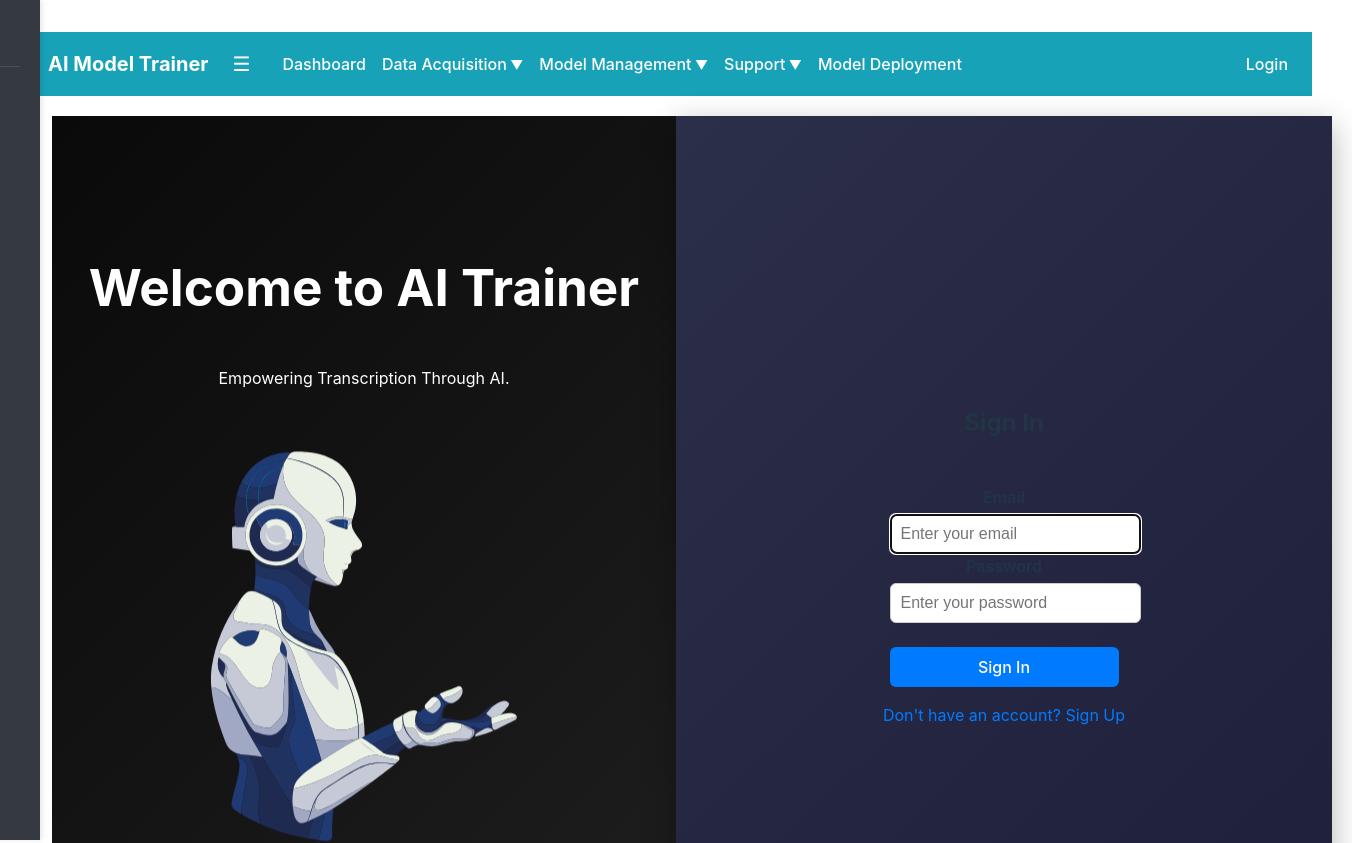
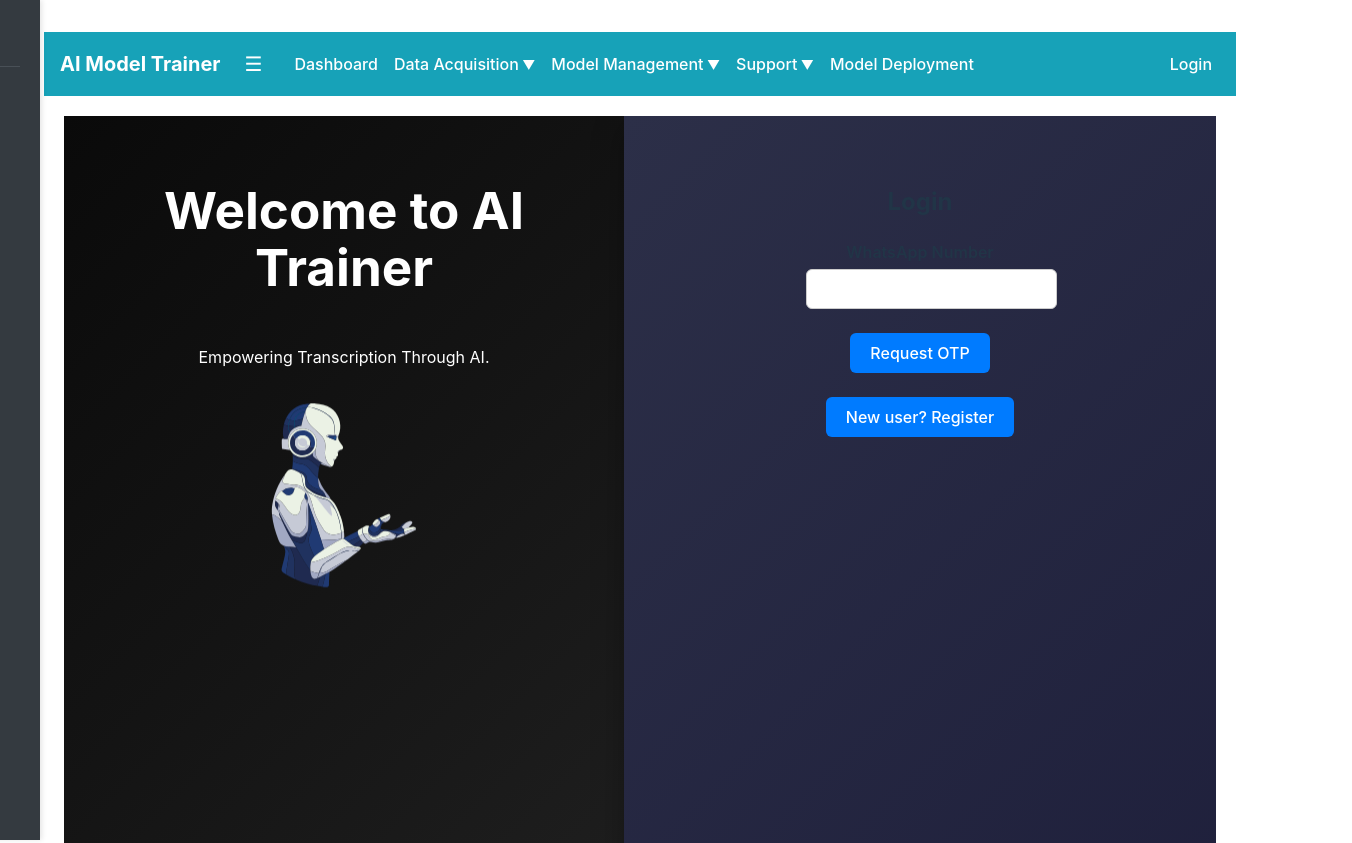
Before and after one commit to openchlai/aitrainer, a Vue app: page /login in a window 1280 px wide. Shown: the top 843 px of the page, 1352 px wide, since content can reach past the window. Built offline with nearby package versions, Linux system fonts and the light colour scheme.

Commit message:
Updated MyComponent with new features

```diff
--- a/src/components/userAuth.vue
+++ b/src/components/userAuth.vue
@@ -4,76 +4,116 @@
         <div class="welcome-section">
             <h1>Welcome to AI Trainer</h1>
             <p>Empowering Transcription Through AI.</p>
-            <img class="moving-image" :src="welcomeImage" alt="AI Speech Illustration" />
+            <img class="moving-image" src="../assets/welcome.svg" alt="AI Speech Illustration" />
+
+        </div>
+        <!-- Right Section: Login Form -->
+        <div class="container">
+        <h2>{{ isRegister ? "Register" : "Login" }}</h2>
+        <form @submit.prevent="isRegister ? registerUser() : verifyOTP()">
+            <div class="form-group">
+                <label for="whatsapp_number">WhatsApp Number</label>
+                <input type="text" v-model="whatsapp_number" required />
+            </div>
+            <div class="form-group" v-if="isRegister">
+                <label for="name">Name</label>
+                <input type="text" v-model="name" required />
+            </div>
+             <br>
+            <div class="form-group" v-if="otpRequested">
+                <label>OTP</label>
+                <input type="text" v-model="otp" required />
             </div>
 
-        <!-- Right Section: Login Form -->
-        <div class="auth-box">
-            <h2>{{ isLogin ? 'Sign In' : 'Create an Account' }}</h2>
-            <br>
-            <form @submit.prevent="handleSubmit">
-                <div class="input-group">
-                    <label for="email">Email</label>
-                    <input type="email" id="email" v-model="email" required autofocus placeholder="Enter your email" />
-                </div>
-                <div class="input-group">
-                    <label for="password">Password</label>
-                    <input type="password" id="password" v-model="password" required placeholder="Enter your password" />
-                </div>
-                <br>
-                <button type="submit" :disabled="loading">
-                    {{ loading ? 'Processing...' : isLogin ? 'Sign In' : 'Sign Up' }}
+            <button type="submit">
+                {{ isRegister ? "Register" : otpRequested ? "Verify OTP" : "Request OTP" }}
             </button>
         </form>
-            <p class="error-message" v-if="errorMessage">{{ errorMessage }}</p>
-            <p class="toggle-text" @click="toggleAuthMode">
-                {{ isLogin ? "Don't have an account? Sign Up" : "Already have an account? Sign In" }}
-            </p>
+        <br>
+        <button @click="toggleMode">
+            {{ isRegister ? "Already have an account? Login" : "New user? Register" }}
+        </button>
     </div>
     </div>
 </template>
 
-<script setup>
-import { ref } from 'vue';
-import axios from 'axios';
-import { useRouter } from 'vue-router';
-import welcomeImage from '../assets/welcome.svg';
+<script>
+    import { ref } from "vue";
+    import { useRouter } from "vue-router";
+    import apiClient from "../utils/axios.js";
+    export default {
+        setup() {
+            const whatsapp_number = ref("");
+            const name = ref("");
+            const otp = ref("");
+            const isRegister = ref(false);
+            const otpRequested = ref(false);
+            const router = useRouter();
 
-const router = useRouter();
-const email = ref('');
-const password = ref('');
-const isLogin = ref(true);
-const loading = ref(false);
-const errorMessage = ref('');
-const API_BASE_URL = 'https://your-api.com/auth';
+            const toggleMode = () => {
+                isRegister.value = !isRegister.value;
+                otpRequested.value = false;
+                whatsapp_number.value = "";
+                name.value = "";
+                otp.value = "";
+            };
 
-const handleSubmit = async () => {
-    errorMessage.value = '';
-    loading.value = true;
-
+            const registerUser = async () => {
                 try {
-        const endpoint = isLogin.value ? `${API_BASE_URL}/login` : `${API_BASE_URL}/register`;
-        const response = await axios.post(endpoint, {
-            email: email.value,
-            password: password.value,
+                    const response = await apiClient.post("/auth/register/", {
+                        whatsapp_number: whatsapp_number.value,
+                        name: name.value,
                     });
-
-        if (response.data.token) {
-            localStorage.setItem('token', response.data.token);
-            router.push('/dashboard');
-        } else {
-            errorMessage.value = response.data.message || 'Something went wrong!';
-        }
+                    alert(response.data.message);
+                    isRegister.value = false;
                 } catch (error) {
-        errorMessage.value = error.response?.data?.message || 'An error occurred. Please try again.';
-    } finally {
-        loading.value = false;
+                    alert(error.response?.data?.error || "Registration failed.");
                 }
             };
 
-const toggleAuthMode = () => {
-    isLogin.value = !isLogin.value;
-    errorMessage.value = '';
+            const requestOTP = async () => {
+                try {
+                    const response = await apiClient.post("/auth/request-otp/", {
+                        whatsapp_number: whatsapp_number.value,
+                    });
+                    alert(response.data.message);
+                    otpRequested.value = true;
+                } catch (error) {
+                    alert(error.response?.data?.error || "Failed to request OTP.");
+                }
+            };
+
+            const verifyOTP = async () => {
+                if (!otpRequested.value) {
+                    return requestOTP(); // Request OTP first if not already done
+                }
+
+                try {
+                    const response = await apiClient.post("/auth/verify-otp/", {
+                        whatsapp_number: whatsapp_number.value,
+                        otp: otp.value,
+                    });
+
+                    alert("OTP Verified! Login successful.");
+                    localStorage.setItem("access_token", response.data.access);
+                    localStorage.setItem("refresh_token", response.data.refresh);
+                    router.push("/dashboard"); // Redirect after login
+                } catch (error) {
+                    alert(error.response?.data?.error || "OTP verification failed.");
+                }
+            };
+
+            return {
+                whatsapp_number,
+                name,
+                otp,
+                isRegister,
+                otpRequested,
+                toggleMode,
+                registerUser,
+                verifyOTP,
+            };
+        },
     };
 </script>
 
@@ -88,40 +128,46 @@ html, body {
 
 .auth-container {
     display: flex;
-    width: 100vw;
-    min-height: 100vh; /* Ensures it takes the full height */
+    width: 90vw;
+    height: 100vh; /* Ensure full-screen coverage */
+    overflow: hidden;
 }
 
-.welcome-section, .auth-box {
-    flex: 1;
-    display: flex;
-    flex-direction: column;
-    justify-content: center;
-    align-items: center;
-    text-align: center;
-}
 
 .welcome-section {
+    flex: 1;
     background: linear-gradient(135deg, #0a0a0a, #141414, #1f1f1f);
     color: white;
     padding: 2rem;
+    display: flex;
+    flex-direction: column;
+    justify-content: flex-start;
+    align-items: center;
+    text-align: center;
+
 }
 
 .moving-image {
-    width: 75%;
+    width: 40%;
     max-width: 500px;
     object-fit: contain;
     animation: float 3s ease-in-out infinite;
 }
 
-.auth-box {
+.container {
+    flex: 1;
     background: linear-gradient(135deg, #2c2f48, #1e1f3b);
     padding: 3rem;
     box-shadow: 0 10px 30px rgba(0, 0, 0, 0.3);
-    min-height: 100vh;
+    height: 100vh; /* Full height */
+    display: flex;
+    flex-direction: column;
+    justify-content: flex-start;
+    align-items: center;
 }
 
 /* Form Styling */
+
 .input-group {
     width: 100%;
     max-width: 300px;
@@ -142,15 +188,19 @@ input {
 }
 
 button {
-    width: 100%;
-    padding: 10px;
+    width: auto; /* Adjusts width based on content */
+    max-width: 300px; /* Prevents it from being too wide */
+    padding: 10px 20px; /* Adds horizontal padding for a balanced look */
     background: #007bff;
     border: none;
     color: white;
     font-size: 1rem;
     border-radius: 6px;
     cursor: pointer;
+    text-align: center; /* Ensures text stays centered */
+    display: inline-block; /* Prevents unwanted stretching */
 }
+
 
 button:hover {
     background: #0056b3;
@@ -187,11 +237,8 @@ button:disabled {
     .auth-container {
         flex-direction: column;
     }
-    .welcome-section {
-        width: 100%;
-        padding: 1rem;
-    }
-    .auth-box {
+    .welcome-section, .container {
+        max-width: 100%;
         width: 100%;
     }
 }
```
Lines whose indentation alone changed are shown as unchanged.
